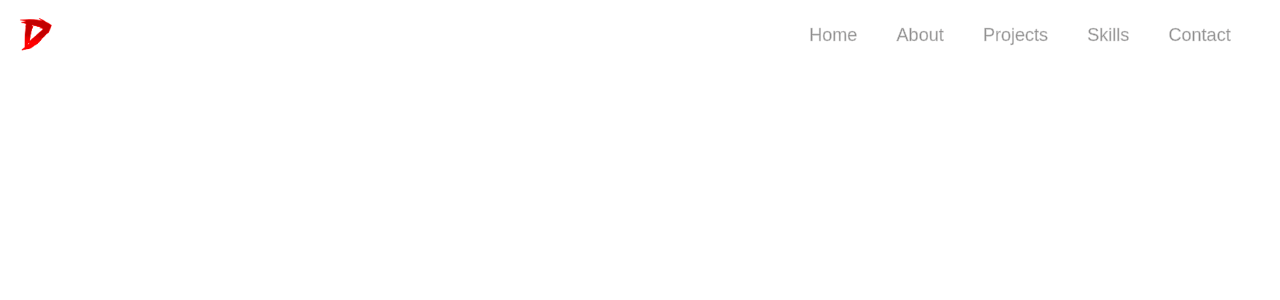
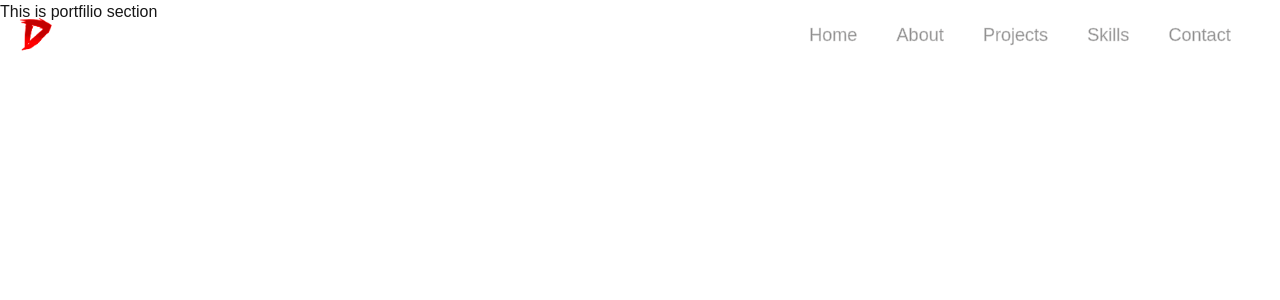
Before and after one commit to DikuCoding/dikesh_new_portfolio, a Next.js app: page / in a window 1280 px wide. Shown: the top 300 px of the page. Built offline with nearby package versions, Linux system fonts and the light colour scheme.

Commit message:
add a line

```diff
--- a/src/app/page.tsx
+++ b/src/app/page.tsx
@@ -7,6 +7,7 @@ export default function Home() {
     <div>
       <Navbar/>
       <PortfolioSection/>
+
     </div>
   );
 }
--- a/src/components/PortfolioSection.tsx
+++ b/src/components/PortfolioSection.tsx
@@ -3,7 +3,7 @@ import React from 'react'
 const PortfolioSection = () => {
   return (
     <div>
-
+      This is portfilio section
     </div>
   )
 }
```
